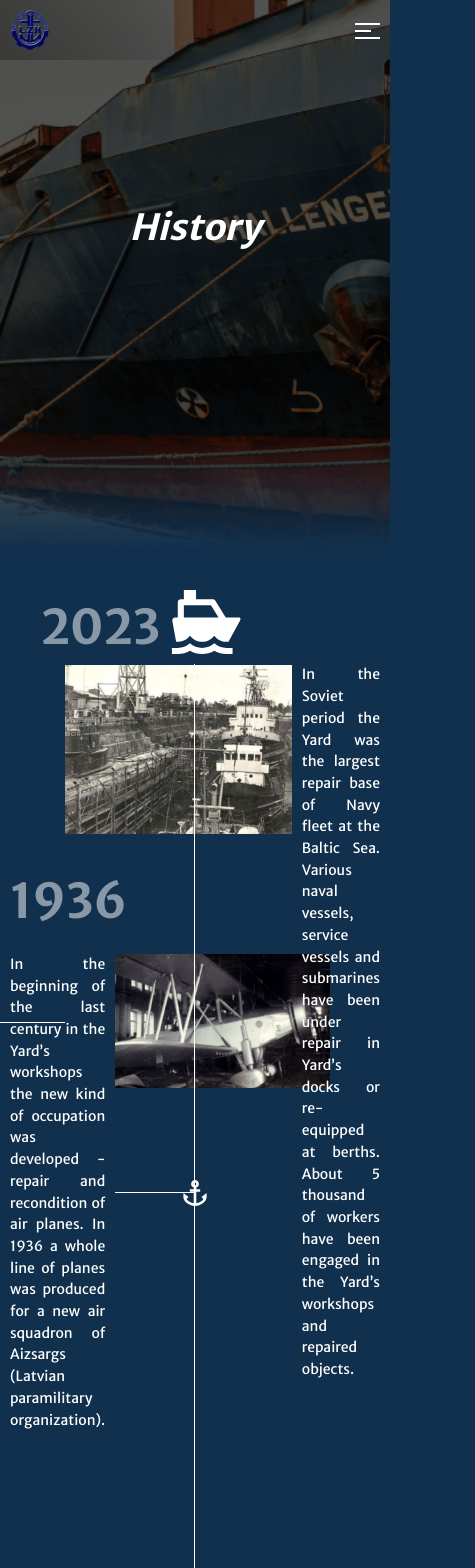
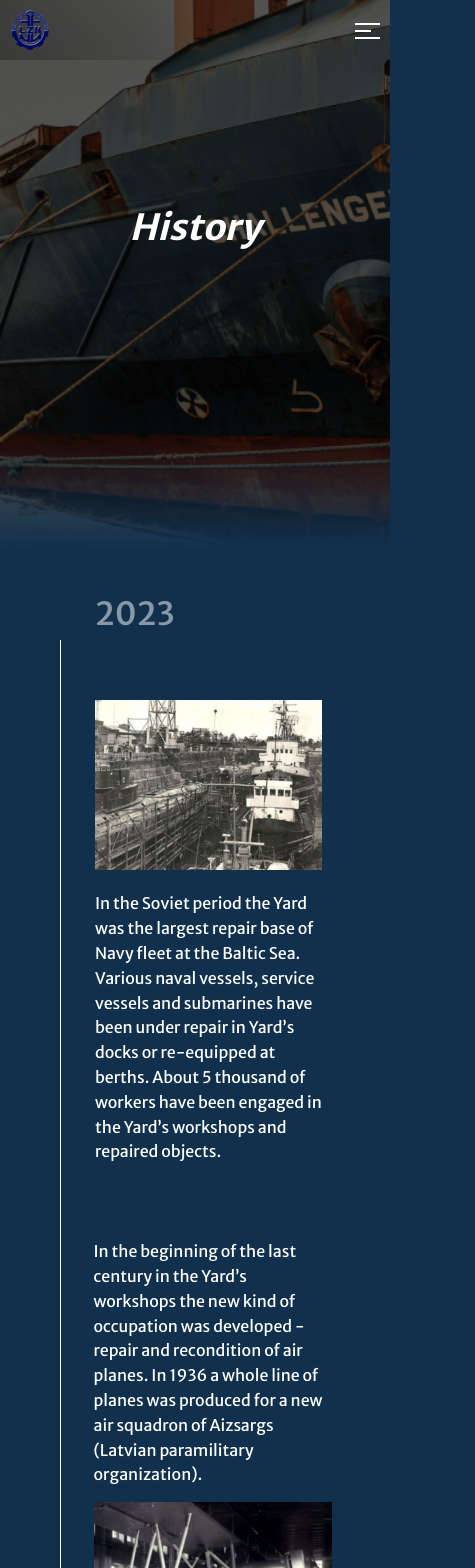
Before and after one commit to Sofiniks/LZK, a Next.js app: page /history in a window 390 px wide. Shown: the top 1568 px of the page, 475 px wide, since content can reach past the window. Built offline with nearby package versions, Linux system fonts and the light colour scheme.

Commit message:
history mobile

```diff
--- /dev/null
+++ b/src/app/components/sections/history/HistoryMobileSection.tsx
@@ -0,0 +1,148 @@
+'use client';
+import styled from 'styled-components';
+import Image from 'next/image';
+import ContainerLayout from '../../layouts/ContainerLayout';
+
+const SectionWrapper = styled.div``;
+const StyledContainer = styled(ContainerLayout)`
+  padding-left: 35px;
+  display: flex;
+  flex-direction: column;
+  justify-content: center;
+  align-items: center;
+  position: relative;
+  max-width: 270px;
+  &:before {
+    content: '';
+    width: 1px;
+    height: calc(100% - 330px);
+    color: white;
+    background-color: #fff;
+    position: absolute;
+    top: 50px;
+    bottom: 400px;
+    left: 0;
+  }
+`;
+const HistoryItem = styled.div`
+    margin-bottom: 60px;
+    max-width: 240px;
+    p, img {
+        margin-bottom: 15px;
+    }
+`;
+const StyledHeading = styled.div`
+    margin-bottom: 60px;
+    display: flex;
+    justify-content: flex-start;
+    width: 100%;
+`;
+
+const StyledYear = styled.h3`
+color: rgba(255,255,255,0.5);
+font-size: 32px;
+font-weight: 500;
+`;
+
+export default function HistoryMobileSection() {
+  return (
+    <SectionWrapper>
+      <StyledContainer>
+        <StyledHeading>
+            <StyledYear>2023</StyledYear>
+        </StyledHeading>
+        <HistoryItem>
+          <Image
+            src="/images/history1.png"
+            width={227}
+            height={170}
+            alt="history"
+          />
+          <p>
+            In the Soviet period the Yard was the largest repair base of Navy
+            fleet at the Baltic Sea. Various naval vessels, service vessels and
+            submarines have been under repair in Yard’s docks or re-equipped at
+            berths. About 5 thousand of workers have been engaged in the Yard’s
+            workshops and repaired objects.
+          </p>
+        </HistoryItem>
+        <HistoryItem>
+          <p>
+            In the beginning of the last century in the Yard’s workshops the new
+            kind of occupation was developed - repair and recondition of air
+            planes. In 1936 a whole line of planes was produced for a new air
+            squadron of Aizsargs (Latvian paramilitary organization).
+          </p>
+          <Image
+            src="/images/history2.png"
+            width={238}
+            height={148}
+            alt="history"
+          />
+        </HistoryItem>
+        <HistoryItem>
+          <p>
+            In addition to the main activity some minor orders have been
+            performed at Yard in the thirties of the last century. Under the
+            order of government of the USSR about 60 goods wagons has been
+            constructed.
+          </p>
+          <Image
+            src="/images/history3.png"
+            width={242}
+            height={147}
+            alt="history"
+          />
+        </HistoryItem>
+        <HistoryItem>
+          <p>
+            Various details and mechanisms have been manu- factured in
+            mechanical and other workshops both for shiprepair and industrial
+            sector such as farming. Also ship’s and industrial steam boilers
+            have been fabricated...
+          </p>
+          <Image
+            src="/images/history4.png"
+            width={242}
+            height={127}
+            alt="history"
+          />
+        </HistoryItem>
+        <HistoryItem>
+          <p>
+            For many years docking of vessels at Yard has been done by the
+            Maltese system.
+          </p>
+          <Image
+            src="/images/history5.png"
+            width={200}
+            height={149}
+            alt="history"
+          />
+        </HistoryItem>
+        <HistoryItem>
+          <Image
+            src="/images/history6.png"
+            width={206}
+            height={154}
+            alt="history"
+          />
+          <p>
+            The construction of two dry-docks into the military port’s
+            territory, and named in honour of Russian Empresses Maria and
+            Alexandra, was completed in 1900. Moreover new mechanical,
+            ship-repair and new building workshops have started to work in the
+            same year.
+          </p>
+        </HistoryItem>
+        <HistoryItem>
+          <p>
+            The formal ceremony of the foundation stone’s laying of a new naval
+            base on the western outpost of the Russian Empire was held on 12
+            August 1893 at the presence of the Emperor Alexander III.
+          </p>
+        </HistoryItem>
+      </StyledContainer>
+    </SectionWrapper>
+  );
+}
--- a/src/app/components/sections/history/HistorySection.tsx
+++ b/src/app/components/sections/history/HistorySection.tsx
@@ -4,6 +4,8 @@ import ContainerLayout from '../../layouts/ContainerLayout';
 import Image from 'next/image';
 import WhiteShip from '../../icons/WhiteShip';
 import Anchor from '../../icons/Anchor';
+import { DesktopContainer, TabletContainer } from '@/theme/breakpoints';
+import HistoryMobileSection from './HistoryMobileSection';
 
 const SectionWrapper = styled.div`
   margin-bottom: 120px;
@@ -291,6 +293,8 @@ const StyledYear = styled.h5`
 
 export default function HistorySection() {
   return (
+    <>
+      <DesktopContainer>
         <SectionWrapper>
           <SectionHeading>
             <StyledYear>2023</StyledYear>
@@ -302,11 +306,11 @@ export default function HistorySection() {
                 <StyledYear>1936</StyledYear>
                 <div>
                   <p>
-                In the beginning of the last century in the Yard’s workshops the
-                new kind of occupation was developed - repair and recondition of
-                air planes. In 1936 a whole line of planes was produced for a
-                new air squadron of Aizsargs (Latvian paramilitary
-                organization).
+                    In the beginning of the last century in the Yard’s workshops
+                    the new kind of occupation was developed - repair and
+                    recondition of air planes. In 1936 a whole line of planes
+                    was produced for a new air squadron of Aizsargs (Latvian
+                    paramilitary organization).
                   </p>
                   <Image
                     src="/images/history2.png"
@@ -326,9 +330,9 @@ export default function HistorySection() {
                 />
                 <p>
                   Various details and mechanisms have been manu- factured in
-              mechanical and other workshops both for shiprepair and industrial
-              sector such as farming. Also ship’s and industrial steam boilers
-              have been fabricated...
+                  mechanical and other workshops both for shiprepair and
+                  industrial sector such as farming. Also ship’s and industrial
+                  steam boilers have been fabricated...
                 </p>
                 <Anchor />
               </History4>
@@ -347,8 +351,8 @@ export default function HistorySection() {
                   The construction of two dry-docks into the military port’s
                   territory, and named in honour of Russian Empresses Maria and
                   Alexandra, was completed in 1900. Moreover new mechanical,
-              ship-repair and new building workshops have started to work in the
-              same year.
+                  ship-repair and new building workshops have started to work in
+                  the same year.
                 </p>
                 <Anchor />
               </History6>
@@ -362,20 +366,20 @@ export default function HistorySection() {
                   alt="history"
                 />
                 <p>
-              In the Soviet period the Yard was the largest repair base of Navy
-              fleet at the Baltic Sea. Various naval vessels, service vessels
-              and submarines have been under repair in Yard’s docks or
-              re-equipped at berths. About 5 thousand of workers have been
-              engaged in the Yard’s workshops and repaired objects.
+                  In the Soviet period the Yard was the largest repair base of
+                  Navy fleet at the Baltic Sea. Various naval vessels, service
+                  vessels and submarines have been under repair in Yard’s docks
+                  or re-equipped at berths. About 5 thousand of workers have
+                  been engaged in the Yard’s workshops and repaired objects.
                 </p>
                 <Anchor />
               </History1>
               <History3>
                 <p>
                   In addition to the main activity some minor orders have been
-              performed at Yard in the thirties of the last century. Under the
-              order of government of the USSR about 60 goods wagons has been
-              constructed.
+                  performed at Yard in the thirties of the last century. Under
+                  the order of government of the USSR about 60 goods wagons has
+                  been constructed.
                 </p>
                 <Image
                   src="/images/history3.png"
@@ -402,13 +406,19 @@ export default function HistorySection() {
                 <StyledYear>1893</StyledYear>
                 <p>
                   The formal ceremony of the foundation stone’s laying of a new
-              naval base on the western outpost of the Russian Empire was held
-              on 12 August 1893 at the presence of the Emperor Alexander III.
+                  naval base on the western outpost of the Russian Empire was
+                  held on 12 August 1893 at the presence of the Emperor
+                  Alexander III.
                 </p>
                 <Anchor />
               </History7>
             </SectionRight>
           </StyledContainer>
         </SectionWrapper>
+      </DesktopContainer>
+      <TabletContainer>
+        <HistoryMobileSection/>
+      </TabletContainer>
+    </>
   );
 }
--- a/src/app/history/page.tsx
+++ b/src/app/history/page.tsx
@@ -1,10 +1,16 @@
-import HeroSection from "../components/sections/HeroSection";
-import HistorySection from "../components/sections/history/HistorySection";
+import type { Metadata } from 'next';
+import HeroSection from '../components/sections/HeroSection';
+import HistorySection from '../components/sections/history/HistorySection';
+
+export const metadata: Metadata = {
+  title: 'Services',
+  description: 'LZK',
+};
 
 export default function HistoryPage() {
   return (
     <main>
-      <HeroSection title="History"/>
+      <HeroSection title="History" />
       <HistorySection />
     </main>
   );
--- a/src/app/layout.tsx
+++ b/src/app/layout.tsx
@@ -12,8 +12,11 @@ const merriweather_sans = Merriweather_Sans({
 });
 
 export const metadata: Metadata = {
-  title: 'Create Next App',
-  description: 'Generated by create next app',
+  title: {
+      default: 'LZK',
+      template: '%s | LZK',
+    },
+  description: 'LZK',
 };
 
 export default function RootLayout({
```
Also changed, not shown: src/app/contacts/page.tsx (+7 -1 lines), src/app/services/page.tsx (+16 -10 lines), src/app/sitemap.ts (added, +30 -0 lines), src/app/robots.txt (added). Lines whose indentation alone changed are shown as unchanged.
